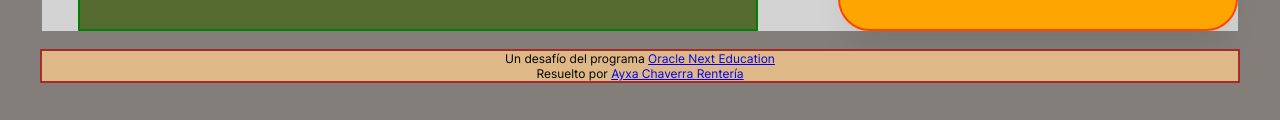
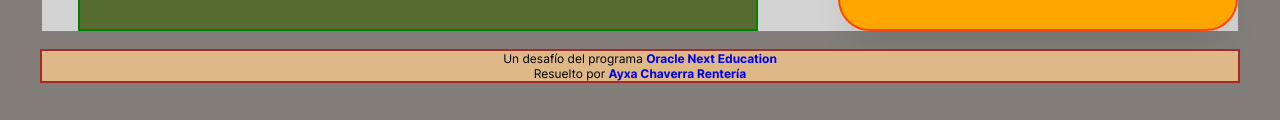
Before and after one commit to achaverrar/encriptador, a website built with webpack: page src/template.html in a window 1280 px wide. Shown: the part 677-797 px from the top of the page. Built offline with nearby package versions, Linux system fonts and the light colour scheme.

Commit message:
adjust anchor tags' styling

```diff
--- a/src/styles/bundled.scss
+++ b/src/styles/bundled.scss
@@ -43,6 +43,11 @@ html {
   /* Shadows */
   --shadow-1: 0px 24px 32px -8px rgba(0, 0, 0, 0.08);
   --shadow-2: 0px 10px 20px 0px rgba(0 0 0, 0.8);
+}
+
+a {
+  text-decoration: none;
+  font-weight: bold;
 }
 
 .wrapper {
```
